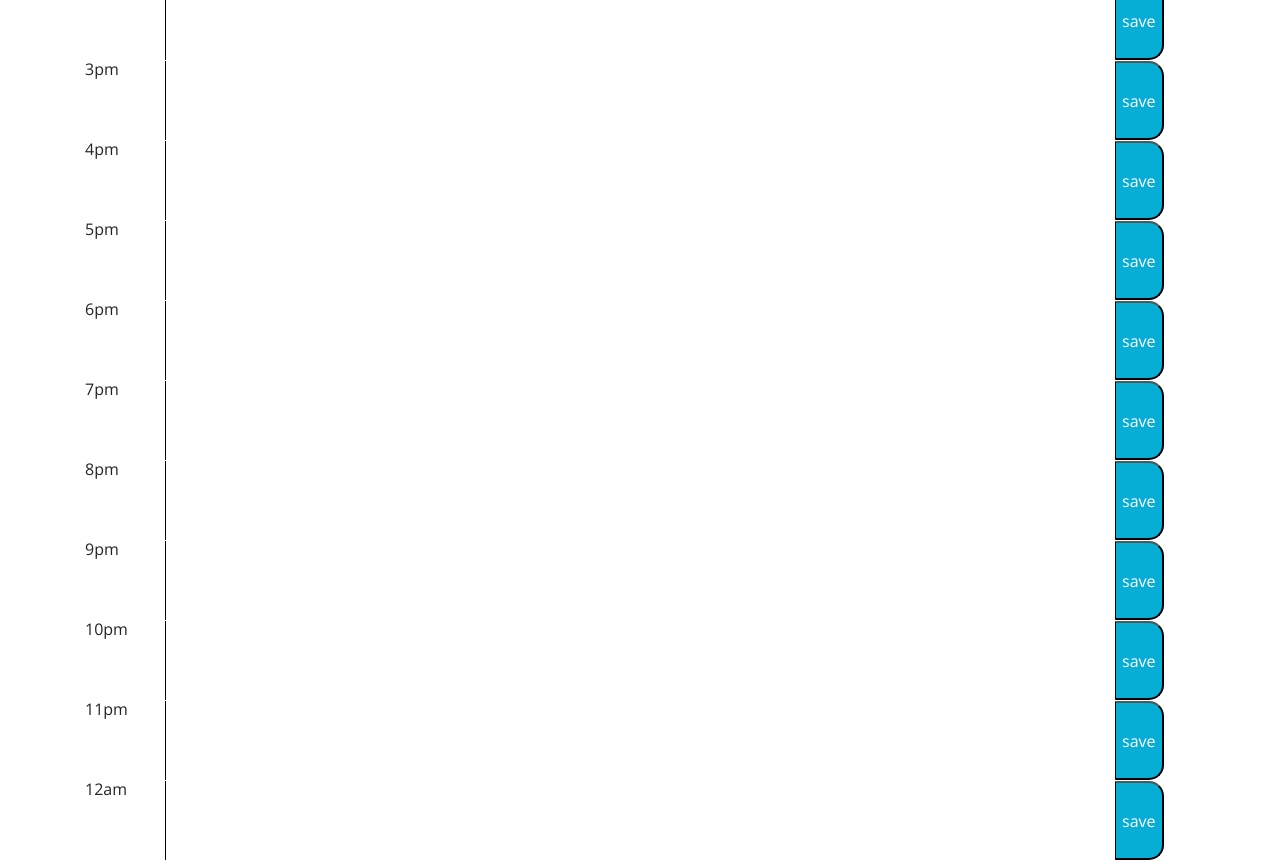
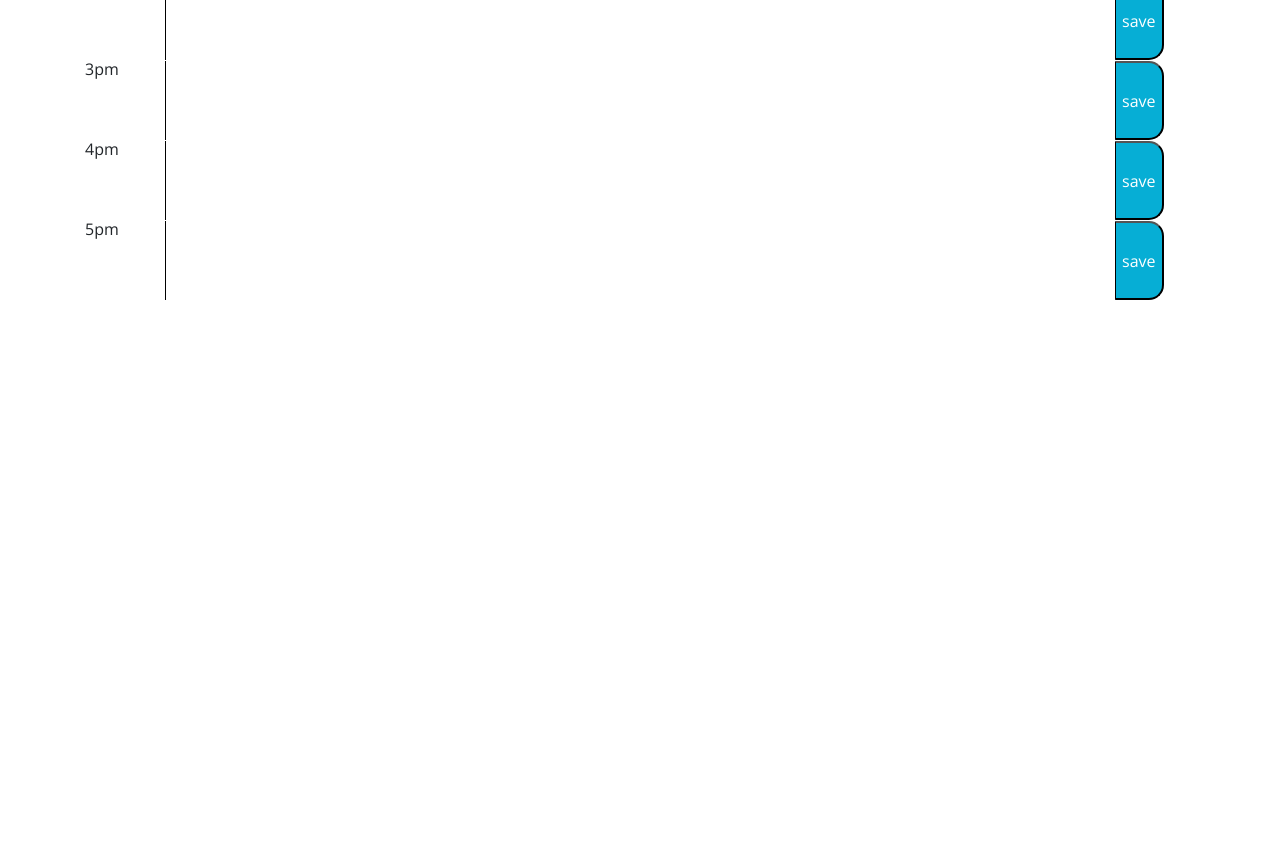
Before and after one commit to garrib10/Work-Day-Scheduler, a plain HTML site: page index.html in a window 1280 px wide. Shown: the part 720-1580 px from the top of the page. After the commit the page ends 1020 px from the top, so only its background shows below. Drawn offline with nearby package versions, Linux system fonts and the light colour scheme.

Commit message:
updated timeblocks

```diff
--- a/index.html
+++ b/index.html
@@ -66,41 +66,6 @@
       <textarea class="col-md-10 description"></textarea>
       <button class="saveBtn">save</button>
     </div>
-    <div class="row timeblock" id="hour-18">
-      <div class="col-md-1">6pm</div>
-      <textarea class="col-md-10 description"></textarea>
-      <button class="saveBtn">save</button>
-    </div>
-    <div class="row timeblock" id="hour-19">
-      <div class="col-md-1">7pm</div>
-      <textarea class="col-md-10 description"></textarea>
-      <button class="saveBtn">save</button>
-    </div>
-    <div class="row timeblock" id="hour-20">
-      <div class="col-md-1">8pm</div>
-      <textarea class="col-md-10 description"></textarea>
-      <button class="saveBtn">save</button>
-    </div>
-    <div class="row timeblock" id="hour-21">
-      <div class="col-md-1">9pm</div>
-      <textarea class="col-md-10 description"></textarea>
-      <button class="saveBtn">save</button>
-    </div>
-    <div class="row timeblock" id="hour-22">
-      <div class="col-md-1">10pm</div>
-      <textarea class="col-md-10 description"></textarea>
-      <button class="saveBtn">save</button>
-    </div>
-    <div class="row timeblock" id="hour-23">
-      <div class="col-md-1">11pm</div>
-      <textarea class="col-md-10 description"></textarea>
-      <button class="saveBtn">save</button>
-    </div>
-    <div class="row timeblock" id="hour-24">
-      <div class="col-md-1">12am</div>
-      <textarea class="col-md-10 description"></textarea>
-      <button class="saveBtn">save</button>
-    </div>
   </div>
 
   <script src="https://code.jquery.com/jquery-3.4.1.min.js"></script>
```
Also changed, not shown: 1 other file.
